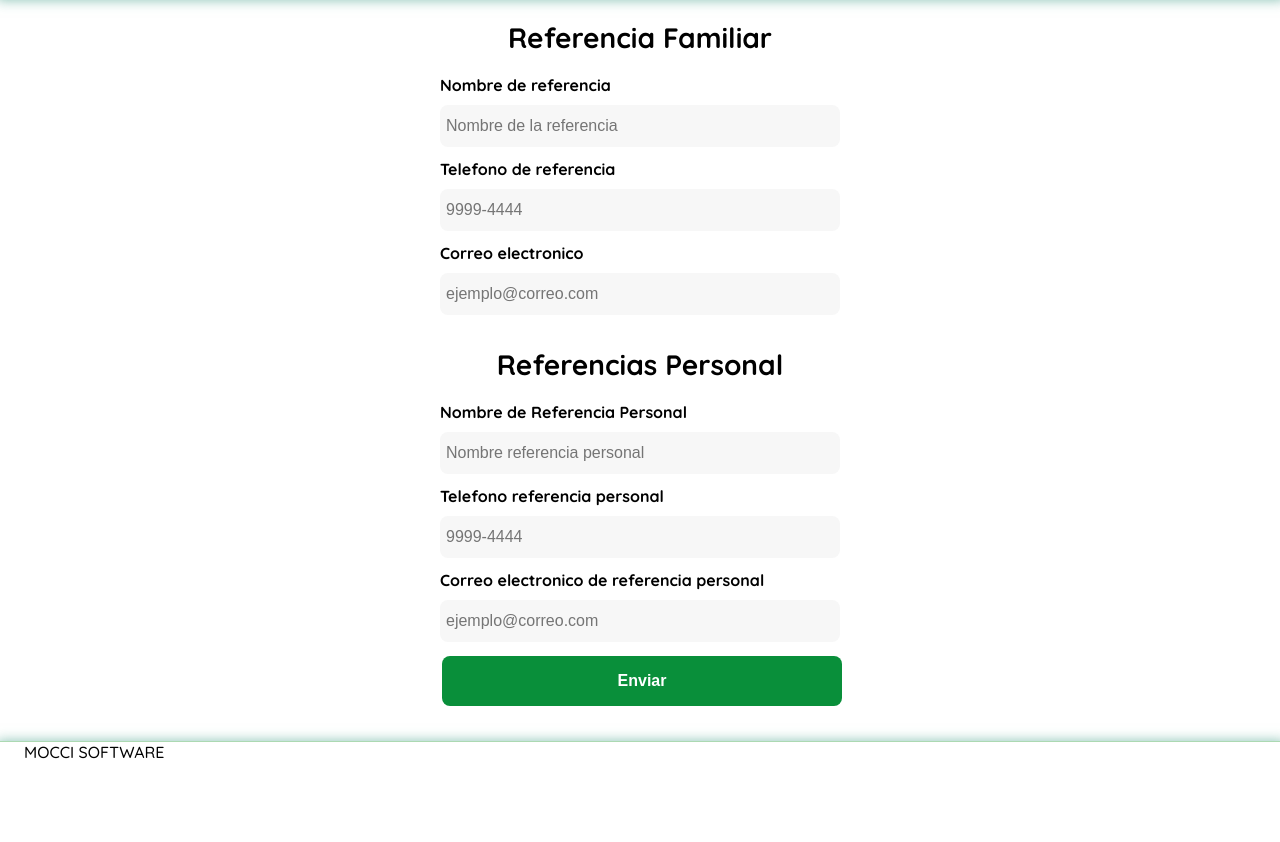
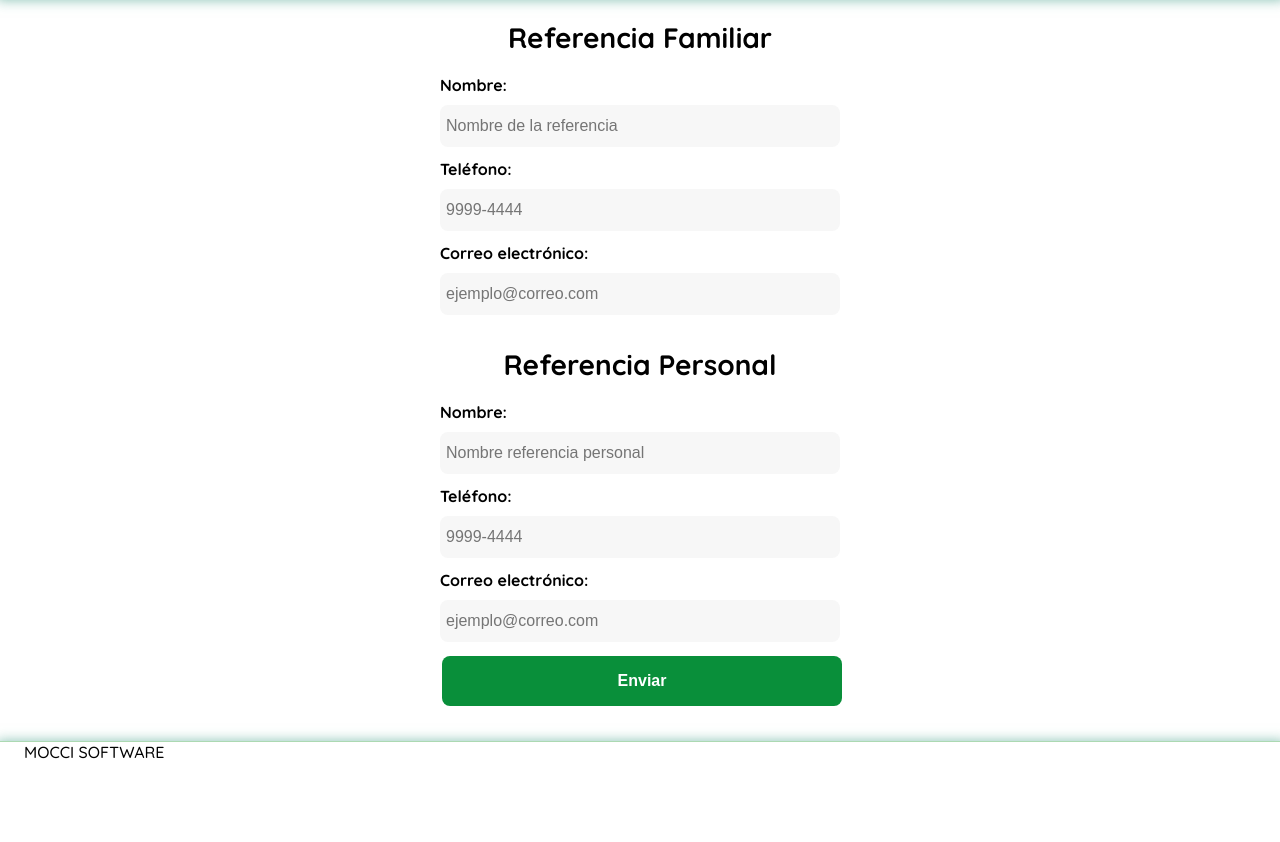
Before and after one commit to ML19017/MOCCISoftware_Producto_SGA, a Django app: page /sistema_gestor_asociados/ingresar_solicitud/referencias/ in a window 1280 px wide. Shown: the part 81-923 px from the top of the page. Run offline with Django 3.2, Linux system fonts and the light colour scheme.

Commit message:
Estética
Más detalles estéticos de los formularios

```diff
--- a/sistema_gestor_asociados/templates/actividad_economica.html
+++ b/sistema_gestor_asociados/templates/actividad_economica.html
@@ -12,17 +12,19 @@
           <label class="labelTitulo" for="/">Actividad Económica</label>
           <label class="label" for="tipo-trabajador">Tipo de trabajador:</label>
           <select class="input" id="tipo-trabajador" name="tipo-trabajador" title="Seleccione el tipo de trabajador que es" required>
+            <option>--------------</option>
             <option value="empresario">Empresario</option>
             <option value="empleado">Empleado</option>
             <option value="empleado y empresario">Empleado y Empresario</option>
           </select>
           <label class="label" for="rubro">Rubro económico al que se dedica: </label><select class="input" id="rubro" name="rubro" title="Seleccione el rubro al que se dedica" required>
+            <option>--------------</option>
             {% for rubro in rubros %}
               <item value="{{ rubro.id }}">{{ rubro.nombre }}</item>
             {% endfor %}
           </select>
-          <label class="label" for="capacidad-pago">Capacidad de pago: $</label><input class="input" type="number" step="0.01" id="capacidad-pago" name="capacidad-pago" placeholder="xxxx.xx" pattern="[0-9]{1,}[.][0-9]{2}">
-          <label class="label" for="ahorro-mensual">Capacidad de ahorro mensual: $</label>
+          <label class="label" for="capacidad-pago">Capacidad de pago: US$</label><input class="input" type="number" step="0.01" id="capacidad-pago" name="capacidad-pago" placeholder="xxxx.xx" pattern="[0-9]{1,}[.][0-9]{2}">
+          <label class="label" for="ahorro-mensual">Capacidad de ahorro mensual: US$</label>
           <input class="input" type="number" id="ahorro-mensual" name="ahorro-mensual" placeholder="xxxx.xx" disabled>
           <label class="label" for="ubicacion-negocio">Ubicación del negocio:</label>
           <input class="input" type="text" id="ubicacion-negocio" name="ubicacion-negocio" placeholder="Llene con la ubicación del negocio" title="Ubicación del negocio del asociado.">
--- a/sistema_gestor_asociados/templates/datos_conyuge.html
+++ b/sistema_gestor_asociados/templates/datos_conyuge.html
@@ -25,7 +25,7 @@
                         #email-conyuge
                     -->
                     <!-- #Datos Personales -->
-                    <label for="/" class="labelTitulo">Datos del Conyuge</label>
+                    <label for="/" class="labelTitulo">Datos del Cónyuge</label>
                     <label class="label" for="fecha-conyuge">
                         Fecha de Nacimiento:
                     </label>
@@ -53,7 +53,7 @@
                     <label class="label" for="ubicacion-empresa-conyuge">
                         Ubicación de la Empresa:
                     </label>
-                        <input class="input" type="text" name="ubicacion-empresa-conyuge" id="ubicacion-empresa-conyuge" title="Dirección de la Empresa" placeholder="Dirección de la emmpresa" pattern="[a-zA-ZñÑáéíóúÁÉÍÓÚ\s]+" minlength="5" maxlength="40" required>
+                        <input class="input" type="text" name="ubicacion-empresa-conyuge" id="ubicacion-empresa-conyuge" title="Dirección de la Empresa" placeholder="Dirección de la empresa" pattern="[a-zA-ZñÑáéíóúÁÉÍÓÚ\s]+" minlength="5" maxlength="40" required>
                     <!-- #Fin de datos personales -->
                     <!-- #Datos Legales-->
                     <label class="label" for="tipo-documento-conyuge">
--- a/sistema_gestor_asociados/templates/referencias.html
+++ b/sistema_gestor_asociados/templates/referencias.html
@@ -10,25 +10,25 @@
         <form class="form" action="/sistema_gestor_asociados/ingresar_solicitud/" method="post">
           <!-- #Referencia Familiar -->
           <label for="/" class="labelTitulo">Referencia Familiar</label>
-          <label class="label" for="nombreReferencia">Nombre de referencia</label>
+          <label class="label" for="nombreReferencia">Nombre:</label>
           <input class="input" type="text" name="nombreReferencia" id="nombreReferencia" title="nombreReferencia" placeholder="Nombre de la referencia">
-          <label for="tel-familiar-referencia" class="label">Telefono de referencia</label>
+          <label for="tel-familiar-referencia" class="label">Teléfono:</label>
           <input class="input" type="tel" name="tel-familiar-referencia" id="tel-familiar-referencia" title="Un número de teléfono válido consiste de cuatro dígitos
           con un (-) seguido y cuatro dígitos más" placeholder="9999-4444" pattern="[0-9]{4}[ -][0-9]{4}" minlength="9" maxlength="9" required>
-          <label for="email-referencia" class="label">Correo electronico</label>
+          <label for="email-referencia" class="label">Correo electrónico:</label>
           <input class="input" type="email" name="email-referencia" id="email-referencia" title="Ingrese un Correo Electrónico" pattern="\A(?=[a-z0-9@.! #$%&'*+/=?^_'{|} ~-]{6,254}\z)
           (?=[a-z 0-9.! #$%&'*+/=?^_'{|} ~-]{1,64}@)
           [a-z 0-9!#$%&'*+/=?^_'{|} ~-]+(?:\. [a-z0-9!#$%&'*+/=?^_'{|} ~-]+)*
           @ (?:(?=[a-z0-9-]{1,63}\. )[a-z 0-9](?:[a-z 0-9-]*[a-z 0-9])? \. )+
           (?=[a-z 0-9-]{1,63}\z)[a-z 0-9](?:[a-z 0-9-]*[a-z 0-9])? \z" placeholder="ejemplo@correo.com" required>
           <!-- #Referencia Personal-->
-          <label class="labelTitulo" for="/">Referencias Personal</label>
-          <label for="nombreReferenciaPersonal" class="label">Nombre de Referencia Personal</label>
+          <label class="labelTitulo" for="/">Referencia Personal</label>
+          <label for="nombreReferenciaPersonal" class="label">Nombre:</label>
           <input class="input" type="text" name="nombreReferenciaPersonal" id="nombreReferenciaPersonal" title="nombreReferenciaPersonal" placeholder="Nombre referencia personal">
-          <label class="label" for="tel-personal-referencia">Telefono referencia personal</label>
+          <label class="label" for="tel-personal-referencia">Teléfono:</label>
           <input class="input" type="tel" name="tel-personal-referencia" id="tel-personal-referencia" title="Un número de teléfono válido consiste de cuatro dígitos
           con un (-) seguido y cuatro dígitos más" placeholder="9999-4444" pattern="[0-9]{4}[ -][0-9]{4}" minlength="9" maxlength="9" required>
-          <label class="label" for="email-referencia-personal">Correo electronico de referencia personal</label>
+          <label class="label" for="email-referencia-personal">Correo electrónico:</label>
           <input class="input" type="email" name="email-referencia-personal" id="email-referencia-personal" title="Ingrese un Correo Electrónico" pattern="\A(?=[a-z0-9@.! #$%&'*+/=?^_'{|} ~-]{6,254}\z)
           (?=[a-z 0-9.! #$%&'*+/=?^_'{|} ~-]{1,64}@)
           [a-z 0-9!#$%&'*+/=?^_'{|} ~-]+(?:\. [a-z0-9!#$%&'*+/=?^_'{|} ~-]+)*
```
Also changed, not shown: sistema_gestor_asociados/templates/beneficiarios.html (+4 -3 lines), sistema_gestor_asociados/templates/domicilio.html (+7 -7 lines).
